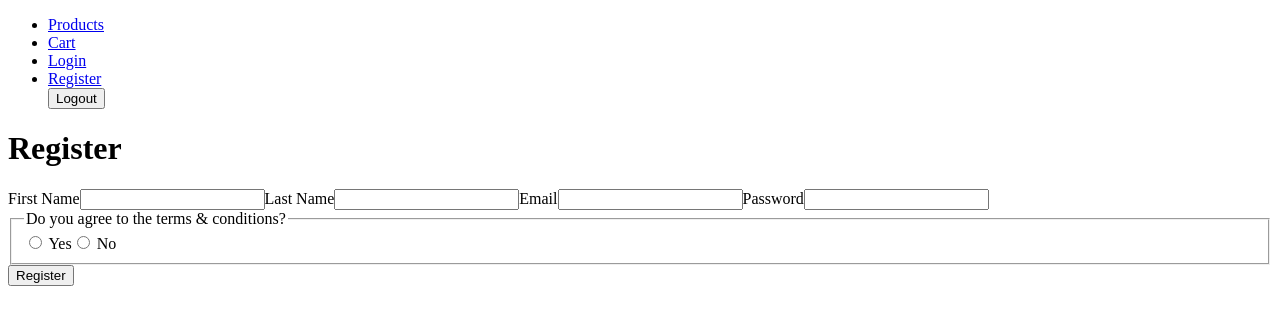
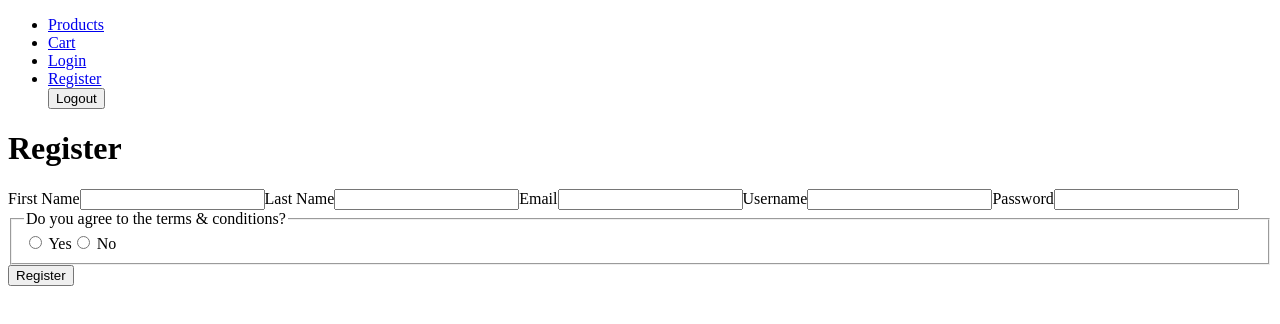
Before and after one commit to Talani-B/Capstone, a React (Vite) app in the folder Capstone/: page /register in a window 1280 px wide. Shown: the top 324 px of the page. Built offline with nearby package versions, Linux system fonts and the light colour scheme.

Commit message:
initial files

```diff
--- a/Capstone/src/App.jsx
+++ b/Capstone/src/App.jsx
@@ -6,6 +6,7 @@ import Products from './pages/Products';
 import Cart from './pages/Cart';
 import NavBar from './components/Navbar';
 import SingleProduct from './pages/SingleProduct';
+import NewProductForm from './components/NewProductForm';
 
 function App() {
   const [token, setToken] = useState(localStorage.getItem("token"));
--- a/Capstone/src/components/AuthForm.jsx
+++ b/Capstone/src/components/AuthForm.jsx
@@ -29,6 +29,13 @@ export default function AuthForm({ buttonText, handleSubmit}) {
         value={email}
         onChange={(e) => setEmail(e.target.value)}
         />
+        <label htmlFor="username">Username</label>
+        <input
+        type="text"
+        id="username"
+        value={username}
+        onChange={(e) => setUsername(e.target.value)}
+        />
         <label htmlFor="password">Password</label>
         <input
         type="password"
--- a/Capstone/src/components/NewProductForm.jsx
+++ b/Capstone/src/components/NewProductForm.jsx
@@ -1,6 +1,5 @@
 import { useState } from "react"
 import { addNewProduct } from "../API"
-
 
 export default function NewProductForm({ fetchAllProducts }) {
    const [name, setName] = useState('')
--- a/Capstone/src/pages/Cart.jsx
+++ b/Capstone/src/pages/Cart.jsx
@@ -9,11 +9,8 @@ export default function Cart({ token }) {
     return (
         <div>
             <h1>Cart</h1>
+            <p>Items Added to Cart:</p>
 
-            <form>
-                <p>Items Added to Cart</p>
-
-            </form>
 
         </div>
 
--- a/Capstone/src/pages/Products.jsx
+++ b/Capstone/src/pages/Products.jsx
@@ -2,6 +2,7 @@ import { useState, useEffect} from "react"
 import { fetchAllProducts } from "../API"
 import ProductCard from "../components/ProductCard"
 import NewProductForm from "../components/NewProductForm"
+import { Link } from "react-router-dom"
 
 
 
@@ -19,14 +20,19 @@ export default function Products() {
      return(
         <>
         <h1> Shop All Products</h1>
+        <button>
+   <Link to="/cart"> Checkout Cart</Link></button>
+
         {products &&
         products.map((product) => (
             <ProductCard
                 key={product.id}
                 product={product}
                  />
-        ))
+                 ))
 }
+
+
 </>
 
 
```
